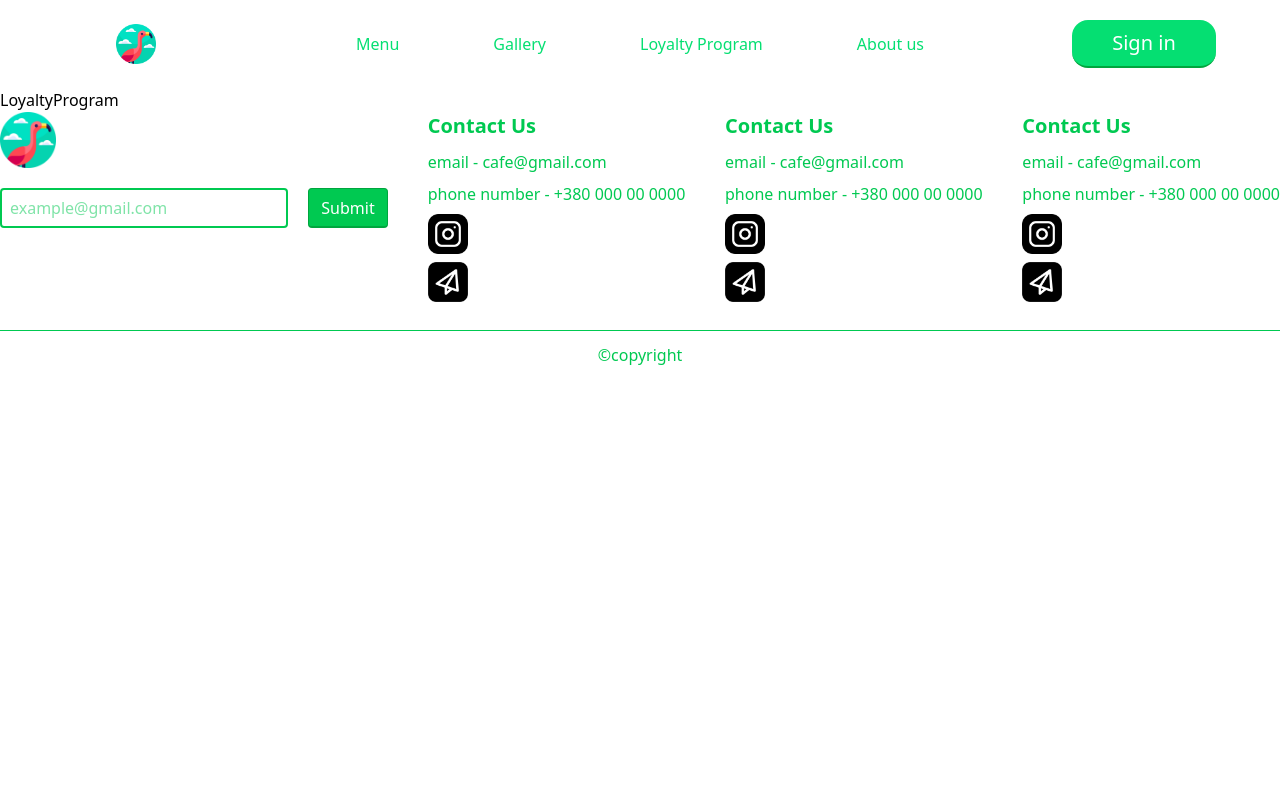
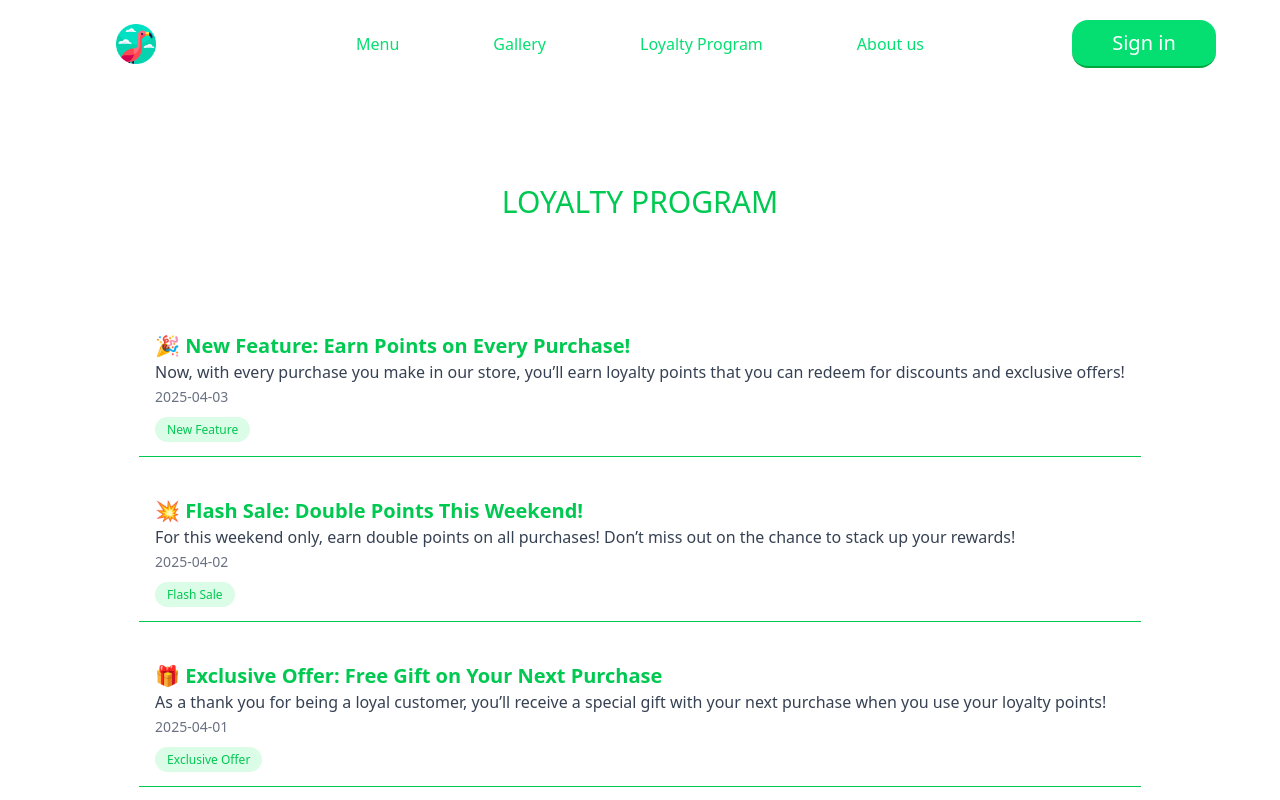
Before and after one commit to IvanDeresh/uni_cafe_proj, a React (Vite) app in the folder client/: page /loyalty-program in a window 1280 px wide. Shown: the top 800 px of the page. Built offline with nearby package versions, Linux system fonts and the light colour scheme.

Commit message:
"loyalty layout created"

```diff
--- a/client/src/constant/index.ts
+++ b/client/src/constant/index.ts
@@ -212,3 +212,46 @@ export const gallery: Gallery[] = [
     img: cafe_at_night,
   },
 ];
+
+export const loyaltyNewsPosts = [
+  {
+    id: 1,
+    title: "🎉 New Feature: Earn Points on Every Purchase!",
+    description:
+      "Now, with every purchase you make in our store, you’ll earn loyalty points that you can redeem for discounts and exclusive offers!",
+    type: "New Feature",
+    date: "2025-04-03",
+  },
+  {
+    id: 2,
+    title: "💥 Flash Sale: Double Points This Weekend!",
+    description:
+      "For this weekend only, earn double points on all purchases! Don’t miss out on the chance to stack up your rewards!",
+    type: "Flash Sale",
+    date: "2025-04-02",
+  },
+  {
+    id: 3,
+    title: "🎁 Exclusive Offer: Free Gift on Your Next Purchase",
+    description:
+      "As a thank you for being a loyal customer, you’ll receive a special gift with your next purchase when you use your loyalty points!",
+    type: "Exclusive Offer",
+    date: "2025-04-01",
+  },
+  {
+    id: 4,
+    title: "🔄 Reward Upgrade: Bigger Discounts with More Points!",
+    description:
+      "We’ve upgraded our loyalty program! The more points you collect, the bigger the discounts you’ll get on your favorite items!",
+    type: "Reward Upgrade",
+    date: "2025-03-30",
+  },
+  {
+    id: 5,
+    title: "🛍️ Buy More, Save More: New Loyalty Tiers Now Available!",
+    description:
+      "We’ve introduced new loyalty tiers! The more you shop, the better the rewards. Unlock exclusive deals as you level up!",
+    type: "New Tiers",
+    date: "2025-03-29",
+  },
+];
--- a/client/src/pages/LoyaltyProgram.tsx
+++ b/client/src/pages/LoyaltyProgram.tsx
@@ -1,5 +1,29 @@
+import { loyaltyNewsPosts } from "../constant";
+
 const LoyaltyProgram = () => {
-  return <div>LoyaltyProgram</div>;
+  return (
+    <div className="min-h-[70vh] py-24 flex flex-col items-center justify-center">
+      <h2 className="text-3xl uppercase text-green-500 mb-24">
+        Loyalty Program
+      </h2>
+      <ul>
+        {loyaltyNewsPosts.map((post) => {
+          return (
+            <li key={post.id} className="mb-6 p-4 border-b border-green-500">
+              <h3 className="text-xl font-bold text-green-500">{post.title}</h3>
+              <p className="text-gray-700">{post.description}</p>
+              <span className="text-sm text-gray-500">{post.date}</span>
+              <div className="mt-2">
+                <span className="bg-green-100 text-green-500 px-3 py-1 rounded-full text-xs">
+                  {post.type}
+                </span>
+              </div>
+            </li>
+          );
+        })}
+      </ul>
+    </div>
+  );
 };
 
 export default LoyaltyProgram;
```
